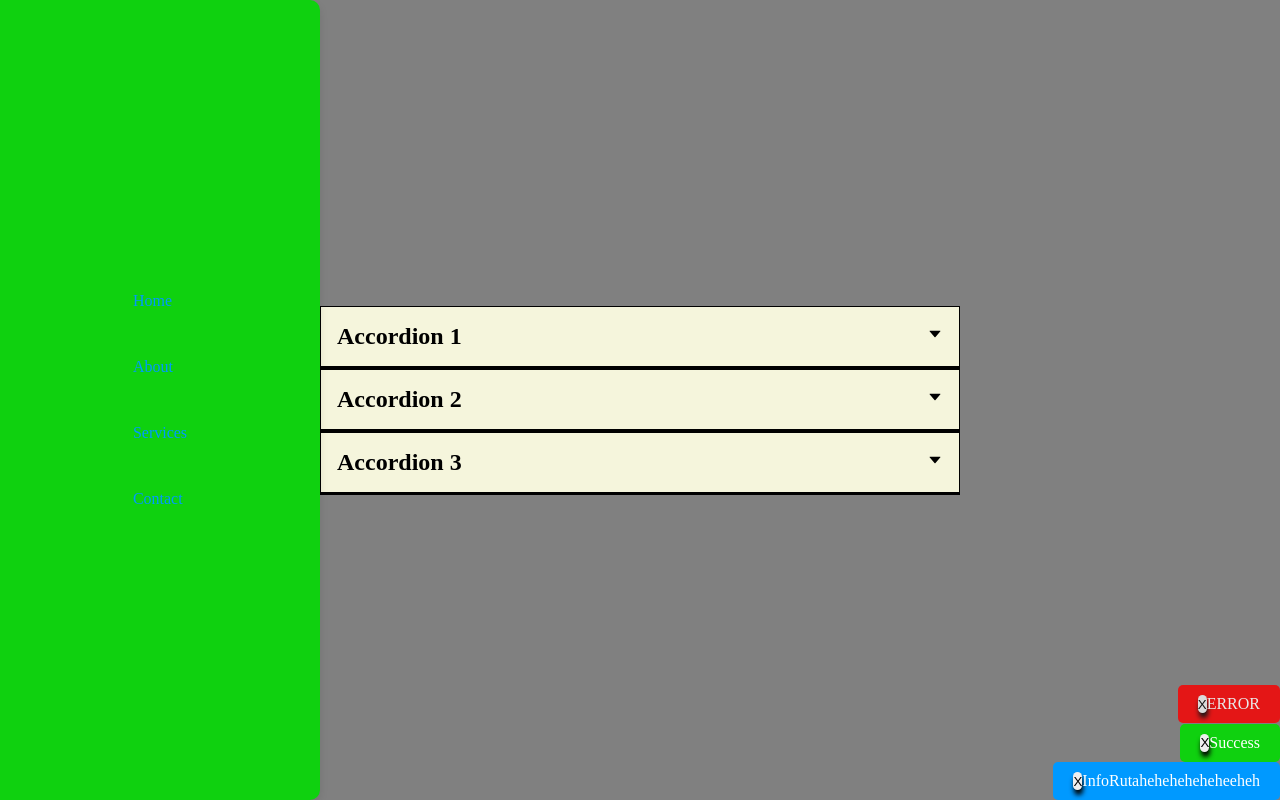
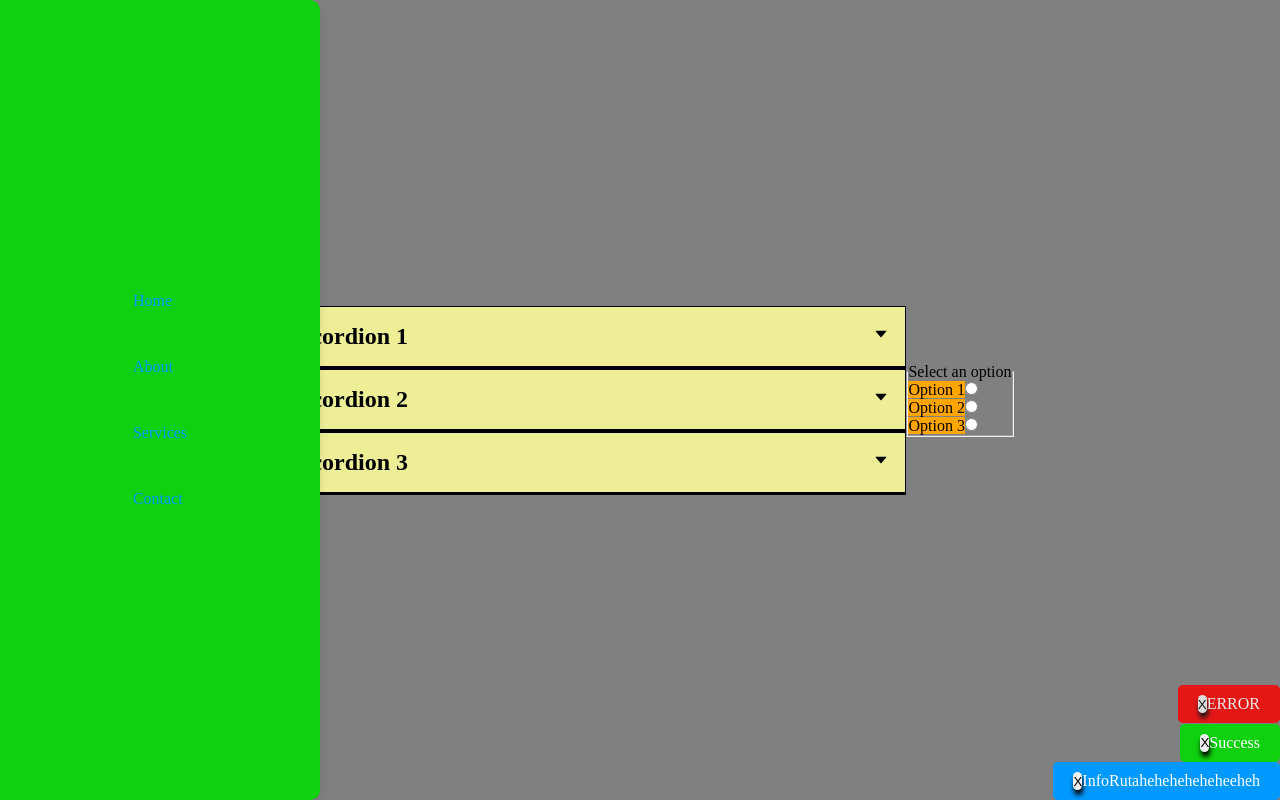
Before and after one commit to pjkbsn/philip-komponent, a React (Vite) app: page / in a window 1280 px wide. Built offline with nearby package versions, Linux system fonts and the light colour scheme.

Commit message:
added radio

```diff
--- a/src/App.tsx
+++ b/src/App.tsx
@@ -1,4 +1,5 @@
 import { Accordion } from "./components/Accordion/Accordion";
+import { RadioButton } from "./components/RadioButton/RadioButton";
 import Sidebar from "./components/Sidebar/Sidebar";
 import Toast from "./components/Toast/Toast";
 import "./styles.scss";
@@ -22,6 +23,19 @@ const App = () => {
         "Lorem ipsum dolor sit amet consectetur adipisicing elit. Commodi dolorem sunt dolor? Quos laborum repellendus eveniet sint. Natus, eligendi, quae, deleniti eveniet maiores eos perferendis aliquid impedit tenetur recusandae molestias.",
     },
   ];
+
+  const radioData = [
+    {
+      name: "Option 1",
+    },
+    {
+      name: "Option 2",
+    },
+    {
+      name: "Option 3",
+    },
+  ];
+
   return (
     <>
       <Sidebar items={items} />
@@ -29,6 +43,7 @@ const App = () => {
       <Toast message="ERROR" type="error" />
       <Toast message="InfoRutaheheheheheheeheh" type="info" />
       <Accordion data={data} />
+      <RadioButton data={radioData} />
     </>
   );
 };
--- a/src/Colors.scss
+++ b/src/Colors.scss
@@ -3,5 +3,5 @@ $error-color: rgb(250, 0, 0);
 $info-color: rgb(0, 153, 255);
 
 $accordion-text-color: rgb(0, 0, 0);
-$accordion-background-color: rgb(245, 245, 220);
-$accordion-text-background-color: rgb(194, 194, 179);
+$accordion-background-color: rgb(238, 238, 150);
+$accordion-text-background-color: rgb(224, 224, 104);
--- /dev/null
+++ b/src/components/RadioButton/RadioButton.scss
@@ -0,0 +1,10 @@
+.wrapper {
+  justify-content: space-between;
+}
+
+.radioinput {
+  background-color: red;
+}
+.radiolabel {
+  background-color: orange;
+}
--- /dev/null
+++ b/src/components/RadioButton/RadioButton.tsx
@@ -0,0 +1,27 @@
+import "./RadioButton.scss";
+
+type RadioProps = {
+  data: { name: string }[];
+};
+
+export const RadioButton = ({ data }: RadioProps) => {
+  return (
+    <>
+      <fieldset>
+        <legend>Select an option</legend>
+        {data.map((name, i) => (
+          <div key={i} className="wrapper">
+            <label htmlFor={`${name.name}`} className="radiolabel">{name.name}</label>
+            <input
+              type="radio"
+              id={`${name.name}`}
+              value={`${name.name}`}
+              name="radio"
+              className="radioinput"
+            />
+          </div>
+        ))}
+      </fieldset>
+    </>
+  );
+};
```
